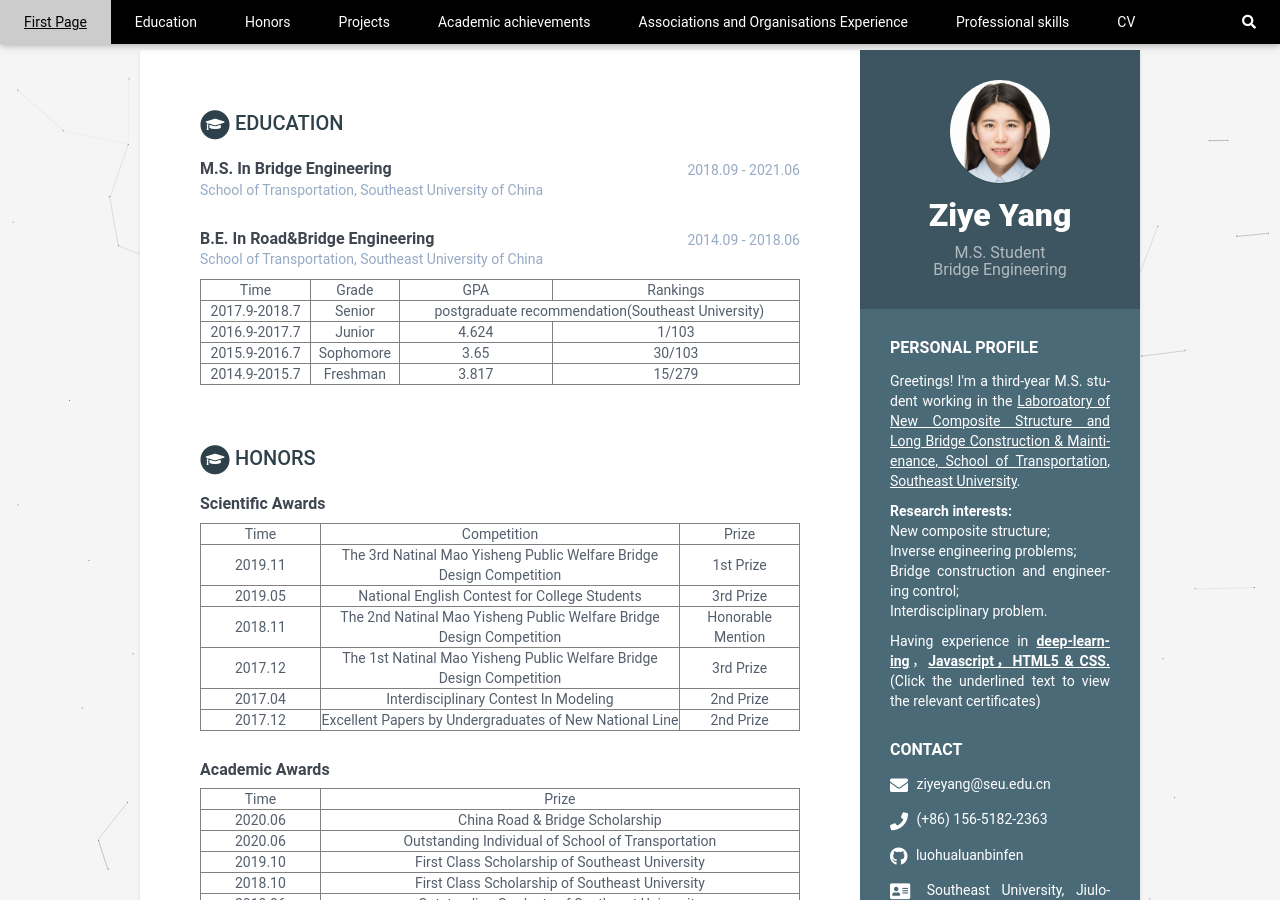
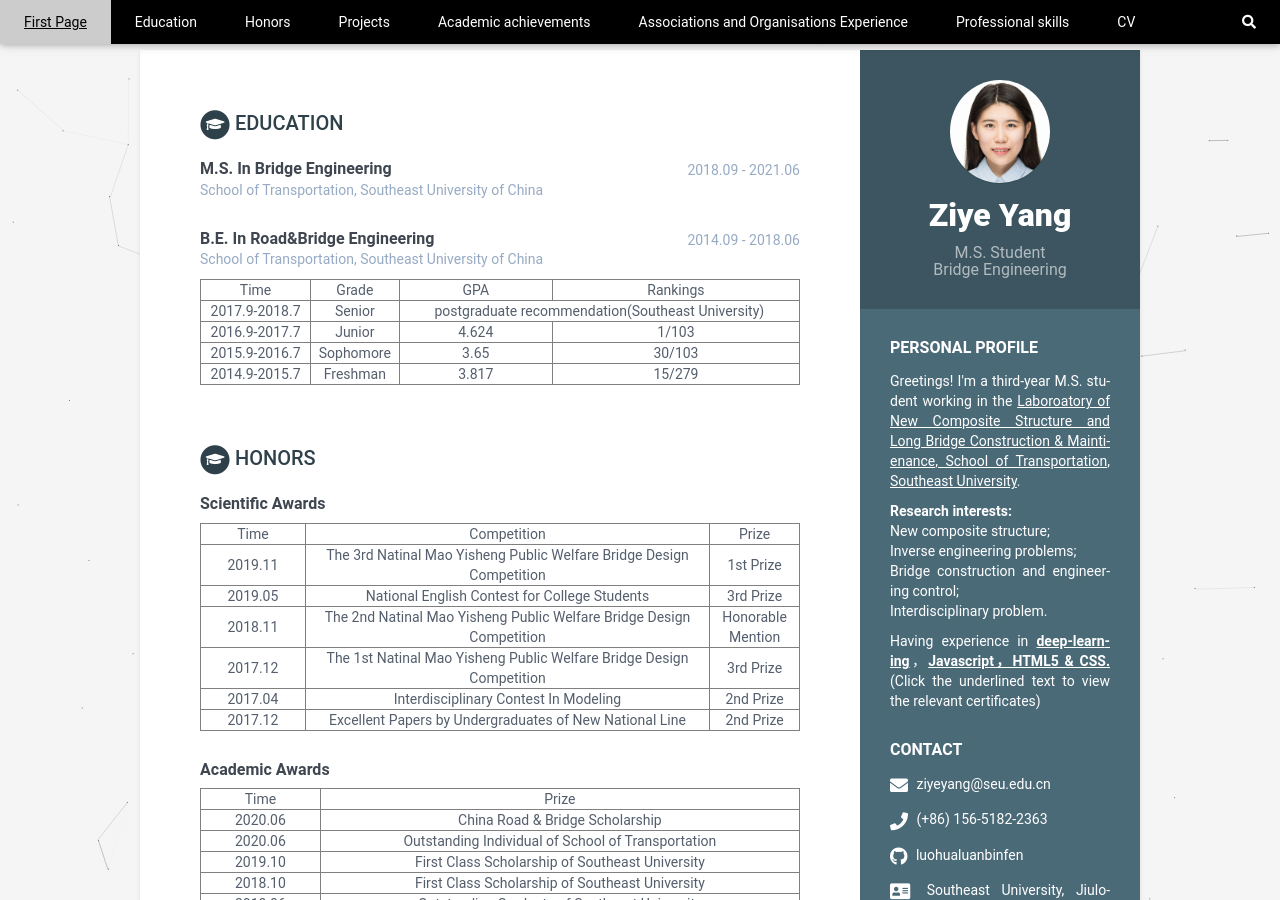
Before and after one commit to luohualuanbinfen/CV_EN, a Jekyll site: the page built from index.html, in a window 1280 px wide and 900 px high. Built offline with Jekyll 4.4.1, drawn with Linux system fonts in a browser that asks for light colours.

Commit message:
Update data.yml

```diff
--- a/_data/data.yml
+++ b/_data/data.yml
@@ -102,9 +102,9 @@ education1:
         <div style="text-align: center;">
           <table width="100%" border="1" cellpadding="2" cellspacing="1">
           <tr>
-          <td width="20%"> Time </td>
+          <td width="17.5%"> Time </td>
           <td> Competition </td>
-          <td width="20%"> Prize </td>
+          <td width="15%"> Prize </td>
           </tr>
           <tr>
           <td> 2019.11 </td>
```
